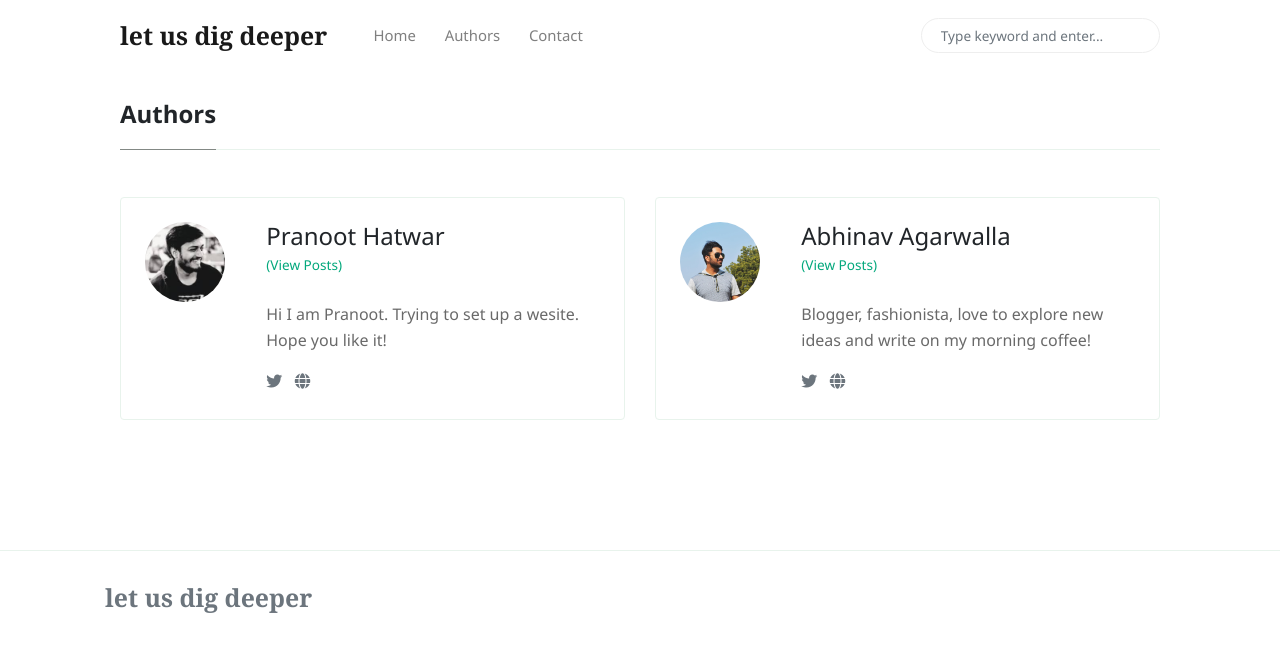
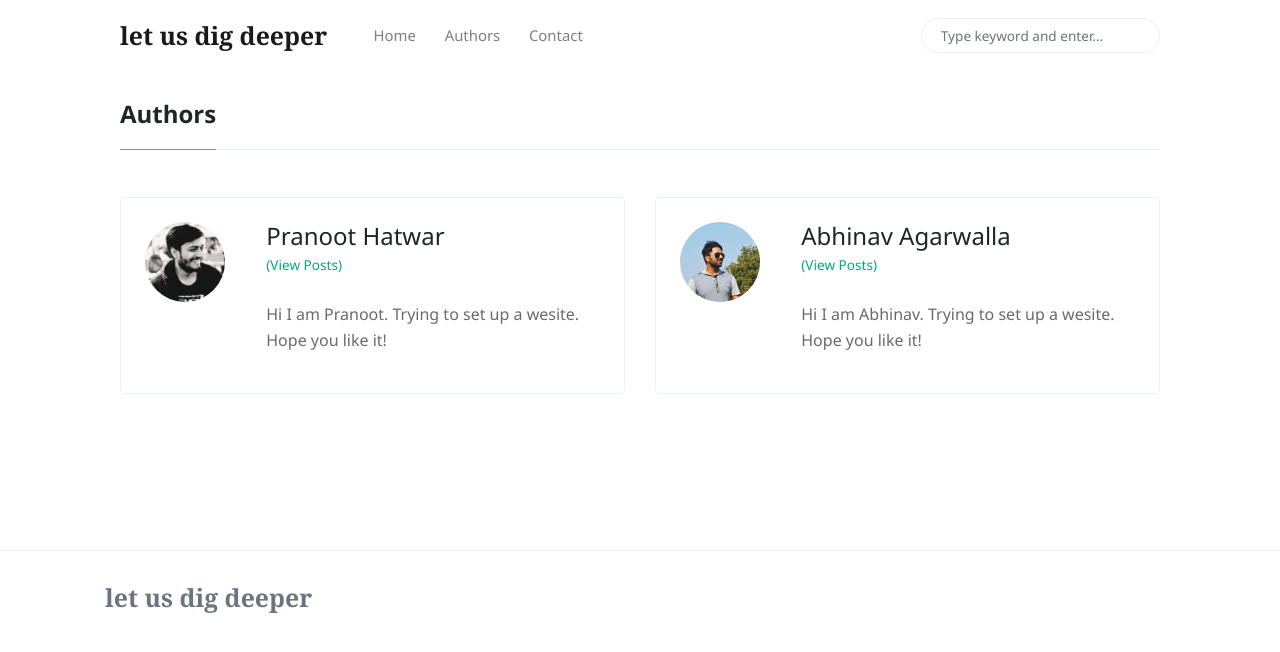
Before and after one commit to letusdigdeeper/letusdigdeeper.github.io, a Jekyll site: the page built from _pages/authors-list.html, in a window 1280 px wide. Shown: the top 652 px of the page. Built offline with Jekyll 4.4.1, drawn with Linux system fonts in a browser that asks for light colours; nearby versions of some CDN libraries.

Commit message:
add images author

```diff
--- a/_config.yml
+++ b/_config.yml
@@ -31,7 +31,7 @@ authors:
       name:           Abhinav Agarwalla
       # site:           https://www.wowthemes.net
       avatar:         assets/images/abhinav.jpg
-      bio:            "Blogger, fashionista, love to explore new ideas and write on my morning coffee!"
+      bio:            "Hi I am Abhinav. Trying to set up a wesite. Hope you like it!"
       email:          navabhi174@gmail.com
       # twitter:        https://twitter.com/wowthemesnet
 
@@ -45,6 +45,13 @@ defaults:
       layout: post
       author: pranoot
       avatar: assets/images/pranoot.jpeg
+
+  - scope:
+      path: "_posts"
+    values:
+      layout: post
+      author: abhinav
+      avatar: assets/images/abhinav.jpg
 
   # all pages
   - scope:
--- a/_pages/authors-list.html
+++ b/_pages/authors-list.html
@@ -20,8 +20,8 @@ permalink: "/authors-list.html"
             </a>
             <div class="icon-block mt-3 d-flex justify-content-between">
             <div>
-            <a target="_blank" href="{{ author[1].twitter }}"><i class="fab fa-twitter text-muted" aria-hidden="true"></i></a>  &nbsp;
-            <a target="_blank" href="{{ author[1].site }}"><i class="fa fa-globe text-muted" aria-hidden="true"></i></a> &nbsp;
+            <!-- <a target="_blank" href="{{ author[1].twitter }}"><i class="fab fa-twitter text-muted" aria-hidden="true"></i></a>  &nbsp; -->
+            <!-- <a target="_blank" href="{{ author[1].email }}"><i class="fa fa-email text-muted" aria-hidden="true"></i></a> &nbsp; -->
             </div>
             </div>
             </div>
```
Also changed, not shown: _pages/author-abhinav-agarwalla.html (added, +26 -0 lines), _pages/author-sal.html (deleted, +0 -26 lines).
